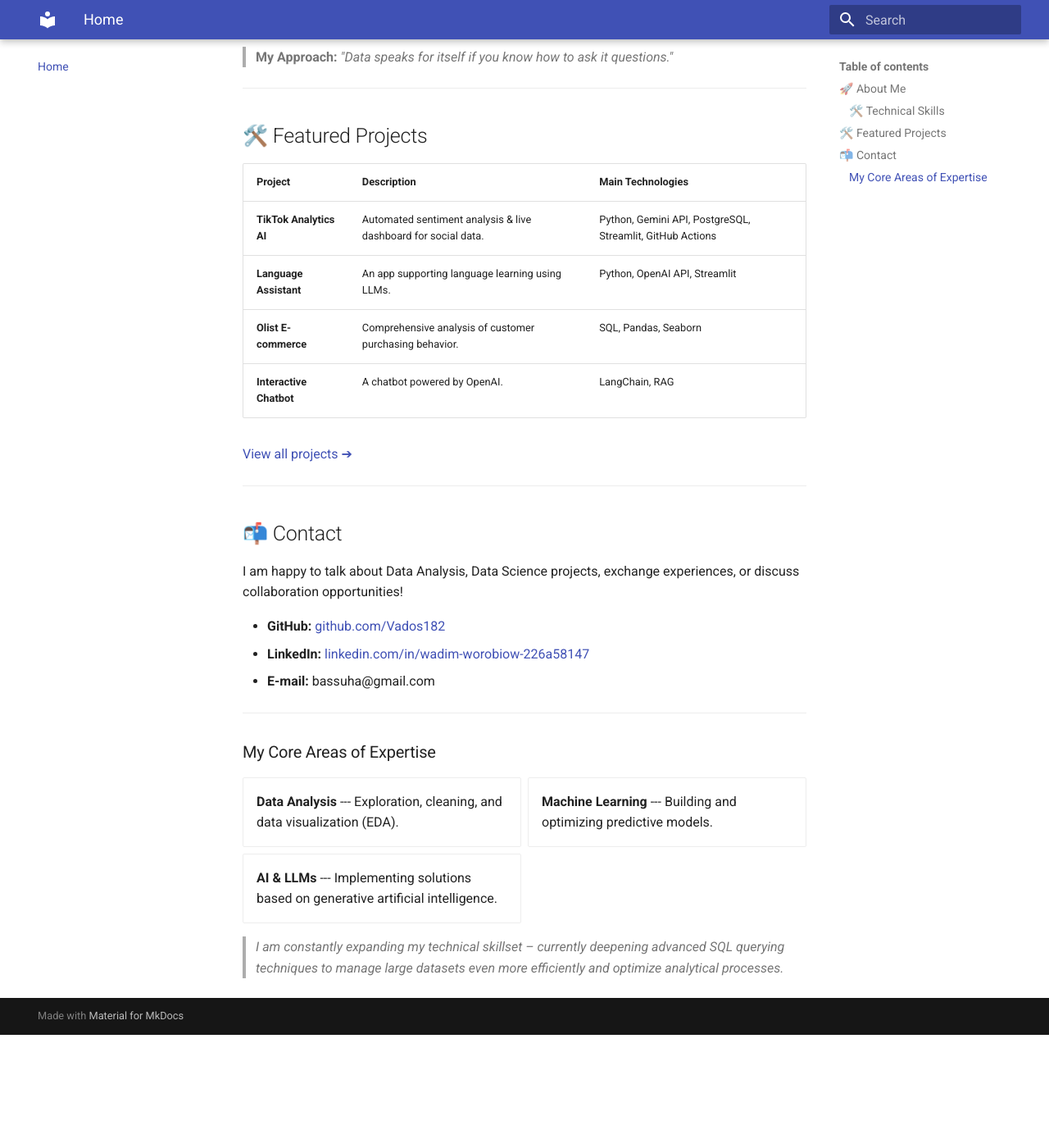
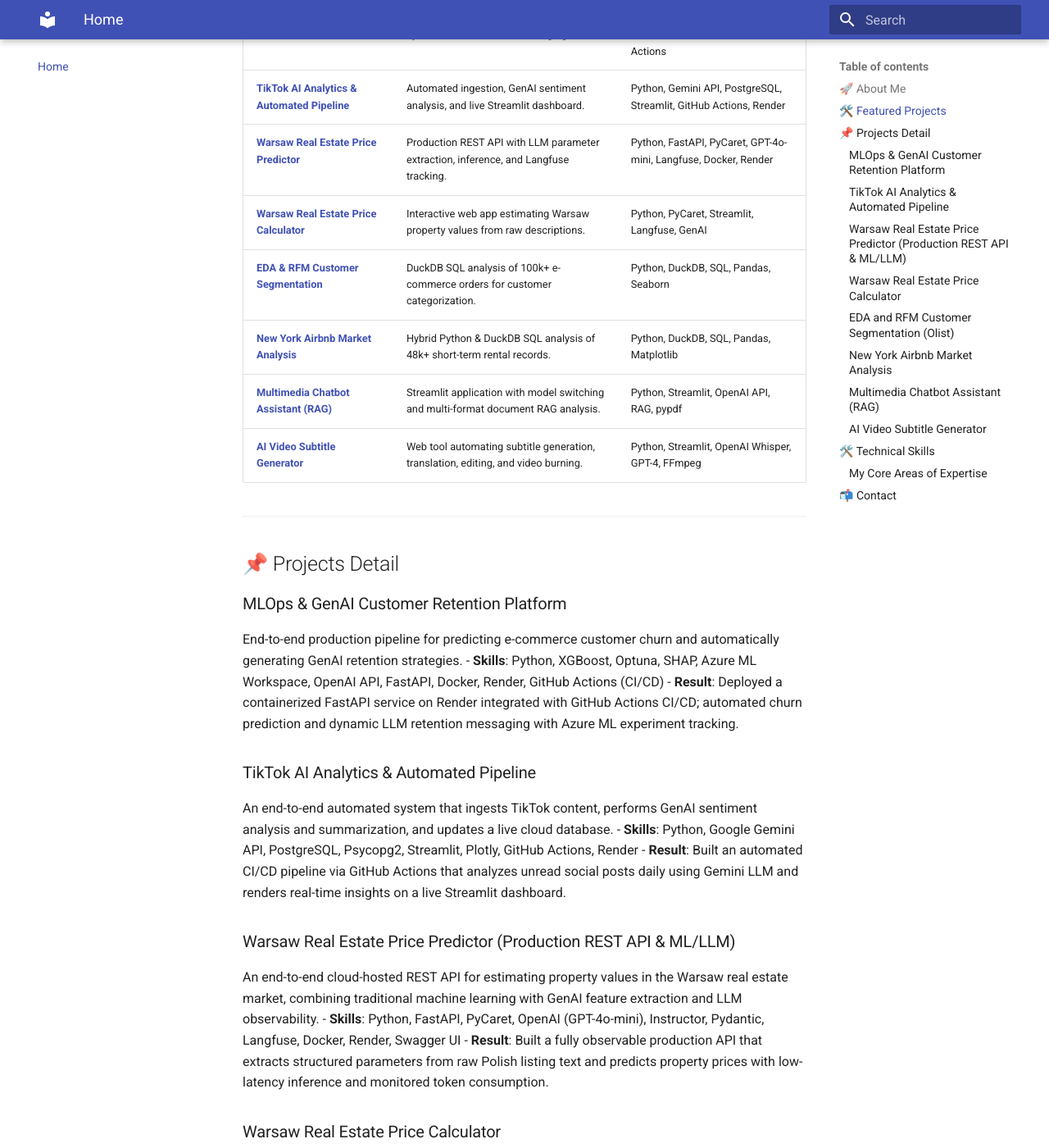
Before and after one commit to Vados182/mkdocs-portfolio, an MkDocs documentation site: the page built from docs/index.md, in a window 1280 px wide and 1400 px high, scrolled down 729 px. Shown: the whole window at 82% size. Built offline with MkDocs 1.6.1 and Material for MkDocs 9.7.7, drawn with Linux system fonts in a browser that asks for light colours; before the commit the page ends 1991 px from its top, so only the background shows below that; some of the changed text lies outside the part shown.

Commit message:
modify index.md

```diff
--- a/docs/index.md
+++ b/docs/index.md
@@ -1,19 +1,11 @@
 # Hi, I'm Wadim! 👋
 
-I am a **Data Science and AI** enthusiast who turns raw data into valuable decisions. I believe in coding that solves real problems.
+I am a **Data Scientist** with a strong background in building production ML applications and GenAI/RAG solutions. Experienced across the full data product lifecycle—from advanced analytics (SQL, DuckDB, RFM) to deploying containerized services (FastAPI, Docker, Render) with complete CI/CD pipelines and model observability (Langfuse, Azure ML).
 
 ---
 
 ## 🚀 About Me
-Currently, I am focusing on building solutions in the area of Business Analytics. My approach is based on combining advanced analytics with clear data visualization.
-
-### 🛠️ Technical Skills
-* **Programming Languages:** Python, SQL
-* **Data & Databases:** Pandas, PostgreSQL, DuckDB, SQLite, QDrant, Pydantic, Psycopg2
-* **Machine Learning & AI:** Google Gemini API, OpenAI API, PyCaret, Instructor, LangChain, Langfuse
-* **Visualization & Apps:** Streamlit, Plotly, FastAPI, Matplotlib, Seaborn, Jupyter
-* **Tools & Methodology:** Git, GitHub Actions (CI/CD), VS Code, Agile, Scrum, Kanban, Trello, Jira, ERP Systems
-* **Cloud & DevOps:** Render, Docker, AWS, DigitalOcean
+I focus on turning raw data into valuable decisions and fully automated data products. My approach combines advanced machine learning, predictive modeling, and generative AI with scalable cloud infrastructure.
 
 > **My Approach:** *"Data speaks for itself if you know how to ask it questions."*
 
@@ -23,21 +15,69 @@
 
 | Project | Description | Main Technologies |
 | :--- | :--- | :--- |
-| **TikTok Analytics AI** | Automated sentiment analysis & live dashboard for social data. | Python, Gemini API, PostgreSQL, Streamlit, GitHub Actions |
-| **Language Assistant** | An app supporting language learning using LLMs. | Python, OpenAI API, Streamlit |
-| **Olist E-commerce** | Comprehensive analysis of customer purchasing behavior. | SQL, Pandas, Seaborn |
-| **Interactive Chatbot** | A chatbot powered by OpenAI. | LangChain, RAG |
-
-[View all projects ➔](tiktok_analytics.md)
+| **[MLOps & GenAI Customer Retention Platform](#mlops--genai-customer-retention-platform)** | End-to-end churn prediction pipeline with dynamic LLM retention messaging. | Python, XGBoost, Azure ML, FastAPI, Docker, Render, GitHub Actions |
+| **[TikTok AI Analytics & Automated Pipeline](#tiktok-ai-analytics--automated-pipeline)** | Automated ingestion, GenAI sentiment analysis, and live Streamlit dashboard. | Python, Gemini API, PostgreSQL, Streamlit, GitHub Actions, Render |
+| **[Warsaw Real Estate Price Predictor](#warsaw-real-estate-price-predictor-production-rest-api--mlllm)** | Production REST API with LLM parameter extraction, inference, and Langfuse tracking. | Python, FastAPI, PyCaret, GPT-4o-mini, Langfuse, Docker, Render |
+| **[Warsaw Real Estate Price Calculator](#warsaw-real-estate-price-calculator)** | Interactive web app estimating Warsaw property values from raw descriptions. | Python, PyCaret, Streamlit, Langfuse, GenAI |
+| **[EDA & RFM Customer Segmentation](#eda-and-rfm-customer-segmentation-olist)** | DuckDB SQL analysis of 100k+ e-commerce orders for customer categorization. | Python, DuckDB, SQL, Pandas, Seaborn |
+| **[New York Airbnb Market Analysis](#new-york-airbnb-market-analysis)** | Hybrid Python & DuckDB SQL analysis of 48k+ short-term rental records. | Python, DuckDB, SQL, Pandas, Matplotlib |
+| **[Multimedia Chatbot Assistant (RAG)](#multimedia-chatbot-assistant-rag)** | Streamlit application with model switching and multi-format document RAG analysis. | Python, Streamlit, OpenAI API, RAG, pypdf |
+| **[AI Video Subtitle Generator](#ai-video-subtitle-generator)** | Web tool automating subtitle generation, translation, editing, and video burning. | Python, Streamlit, OpenAI Whisper, GPT-4, FFmpeg |
 
 ---
 
-## 📬 Contact
-I am happy to talk about Data Analysis, Data Science projects, exchange experiences, or discuss collaboration opportunities!
+## 📌 Projects Detail
 
-*   **GitHub:** [github.com/Vados182](https://github.com/Vados182)
-*   **LinkedIn:** [linkedin.com/in/wadim-worobiow-226a58147](https://linkedin.com/in/wadim-worobiow-226a58147)
-*   **E-mail:** bassuha@gmail.com
+### MLOps & GenAI Customer Retention Platform
+End-to-end production pipeline for predicting e-commerce customer churn and automatically generating GenAI retention strategies.
+- **Skills**: Python, XGBoost, Optuna, SHAP, Azure ML Workspace, OpenAI API, FastAPI, Docker, Render, GitHub Actions (CI/CD)
+- **Result**: Deployed a containerized FastAPI service on Render integrated with GitHub Actions CI/CD; automated churn prediction and dynamic LLM retention messaging with Azure ML experiment tracking.
+
+### TikTok AI Analytics & Automated Pipeline
+An end-to-end automated system that ingests TikTok content, performs GenAI sentiment analysis and summarization, and updates a live cloud database.
+- **Skills**: Python, Google Gemini API, PostgreSQL, Psycopg2, Streamlit, Plotly, GitHub Actions, Render
+- **Result**: Built an automated CI/CD pipeline via GitHub Actions that analyzes unread social posts daily using Gemini LLM and renders real-time insights on a live Streamlit dashboard.
+
+### Warsaw Real Estate Price Predictor (Production REST API & ML/LLM)
+An end-to-end cloud-hosted REST API for estimating property values in the Warsaw real estate market, combining traditional machine learning with GenAI feature extraction and LLM observability.
+- **Skills**: Python, FastAPI, PyCaret, OpenAI (GPT-4o-mini), Instructor, Pydantic, Langfuse, Docker, Render, Swagger UI
+- **Result**: Built a fully observable production API that extracts structured parameters from raw Polish listing text and predicts property prices with low-latency inference and monitored token consumption.
+
+### Warsaw Real Estate Price Calculator
+An end-to-end web application for estimating property values in the Warsaw market, combining traditional machine learning with GenAI technologies to parse raw listing descriptions.
+- **Skills**: Python, PyCaret, Streamlit, Langfuse, GenAI
+- **Result**: Automated initial property valuation and significantly saved time through intelligent processing of unstructured text.
+
+### EDA and RFM Customer Segmentation (Olist)
+Comprehensive exploratory data analysis of over 100k orders from a Brazilian e-commerce platform using the DuckDB SQL engine and an RFM segmentation model.
+- **Skills**: Python, DuckDB, SQL, Pandas, Seaborn
+- **Result**: Identified logistical bottlenecks and categorized the customer base into strategic groups (e.g., Champions, At Risk) to optimize marketing efforts.
+
+### New York Airbnb Market Analysis
+Exploratory data analysis (EDA) of short-term rental data (48k+ records) conducted in a hybrid Python and DuckDB SQL environment.
+- **Skills**: Python, DuckDB, SQL, Pandas, Matplotlib
+- **Result**: Developed key insights regarding pricing structure, factors driving listing popularity, and effective market anomaly detection.
+
+### Multimedia Chatbot Assistant (RAG)
+A Streamlit web application integrated with the OpenAI API, offering real-time dynamic LLM model switching and multi-format document analysis (PDF, DOCX, TXT).
+- **Skills**: Python, Streamlit, OpenAI API, RAG, pypdf
+- **Result**: Increased user productivity through instant synthesis of knowledge from corporate documentation while maintaining session context.
+
+### AI Video Subtitle Generator
+A web tool automating the process of generating, translating, interactively editing, and hardcoding subtitles into video materials.
+- **Skills**: Python, Streamlit, OpenAI Whisper, GPT-4, FFmpeg
+- **Result**: Drastic reduction in video post-production time and costs, facilitating global content localization.
+
+---
+
+## 🛠️ Technical Skills
+
+* **Programming Languages:** Python, SQL
+* **Data & Databases:** Pandas, DuckDB, SQLite, QDrant, Pydantic, PostgreSQL, Psycopg2
+* **Machine Learning & AI:** Google Gemini API, OpenAI API, XGBoost, Optuna, SHAP, Azure Machine Learning, PyCaret, Instructor, LangChain, Langfuse
+* **Visualization & Apps:** FastAPI (REST API), Streamlit, Plotly, Matplotlib, Seaborn, Jupyter
+* **Tools & Methodology:** Git, GitHub Actions (CI/CD), VS Code, Agile, Scrum, Kanban, Trello, Jira, Anaconda, ERP Systems
+* **Cloud & DevOps:** Docker, Render, AWS, DigitalOcean
 
 ---
 
@@ -45,18 +85,29 @@
 
 <div class="grid cards" markdown>
 
--   **Data Analysis**
+-   **Advanced Analytics & SQL**
     ---
-    Exploration, cleaning, and data visualization (EDA).
+    Exploration, data cleaning, RFM segmentation, and high-performance querying using DuckDB and PostgreSQL.
 
--   **Machine Learning**
+-   **Machine Learning & MLOps**
     ---
-    Building and optimizing predictive models.
+    Building predictive models, hyperparameter tuning (Optuna), experiment tracking (Azure ML), and model explainability (SHAP).
 
--   **AI & LLMs**
+-   **GenAI, RAG & LLM Observability**
     ---
-    Implementing solutions based on generative artificial intelligence.
+    Developing RAG applications, structured output extraction (Instructor/Pydantic), and monitoring token consumption with Langfuse.
+
+-   **Cloud Deployment & CI/CD**
+    ---
+    Containerizing applications with Docker and building automated CI/CD deployment pipelines using GitHub Actions, FastAPI, and Render.
 
 </div>
 
-> *I am constantly expanding my technical skillset – currently deepening advanced SQL querying techniques to manage large datasets even more efficiently and optimize analytical processes.*
+---
+
+## 📬 Contact
+I am always open to discussing Data Science projects, machine learning architectures, collaboration opportunities, or sharing experience!
+
+*   **GitHub:** [github.com/Vados182](https://github.com/Vados182)
+*   **LinkedIn:** [linkedin.com/in/wadim-worobiow-226a58147](https://linkedin.com/in/wadim-worobiow-226a58147)
+*   **E-mail:** bassuha@gmail.com
```
